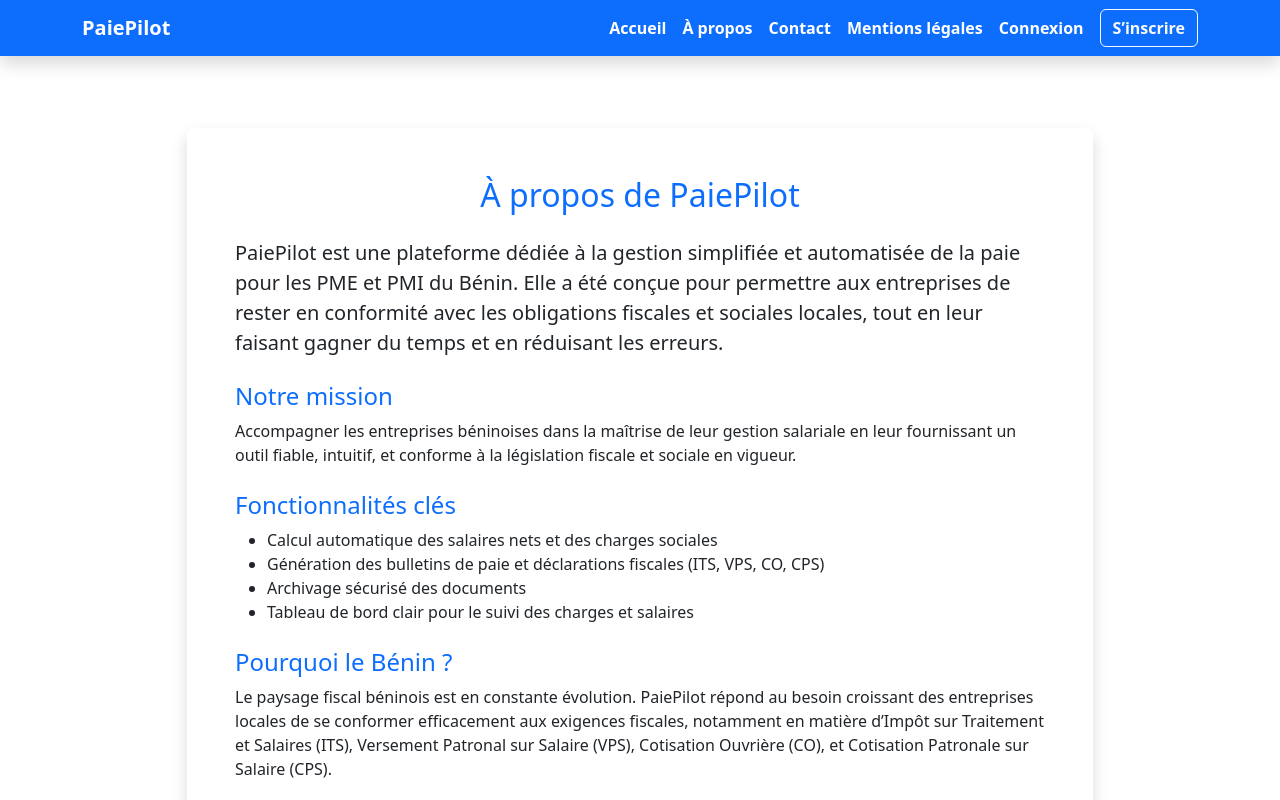
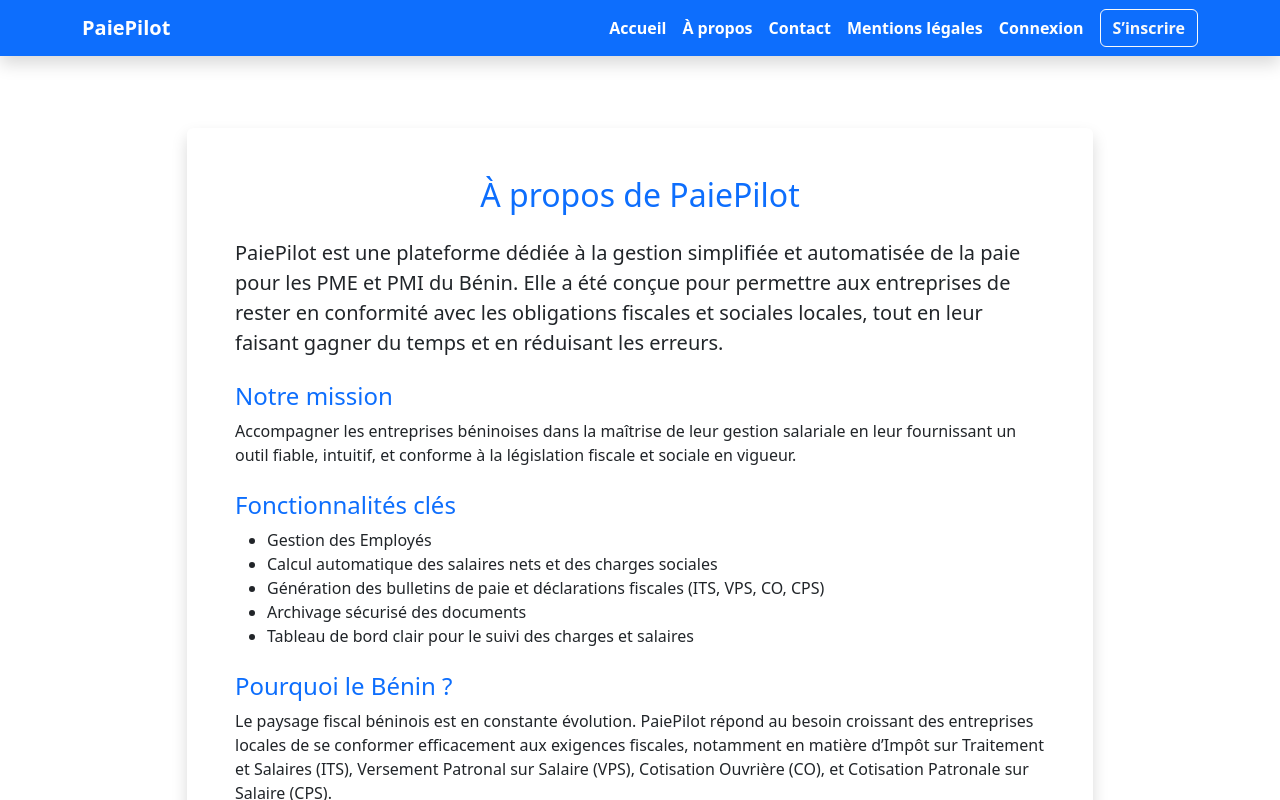
Before and after one commit to Anicet-AGBOSSOU/PaiePilot, a React (Vite) app: page /about in a window 1280 px wide. Shown: the top 800 px of the page. Built offline with nearby package versions, Linux system fonts and the light colour scheme.

Commit message:
[UPDATE] About

```diff
--- a/src/Components/About.jsx
+++ b/src/Components/About.jsx
@@ -27,8 +27,9 @@
 
             <h4 className="text-primary mt-4">Fonctionnalités clés</h4>
             <ul>
-              <li>Calcul automatique des salaires nets et des charges sociales</li>
-              <li>Génération des bulletins de paie et déclarations fiscales (ITS, VPS, CO, CPS)</li>
+            <li>Gestion des Employés</li>
+            <li>Calcul automatique des salaires nets et des charges sociales</li>
+            <li>Génération des bulletins de paie et déclarations fiscales (ITS, VPS, CO, CPS)</li>
               <li>Archivage sécurisé des documents</li>
               <li>Tableau de bord clair pour le suivi des charges et salaires</li>
             </ul>
```
